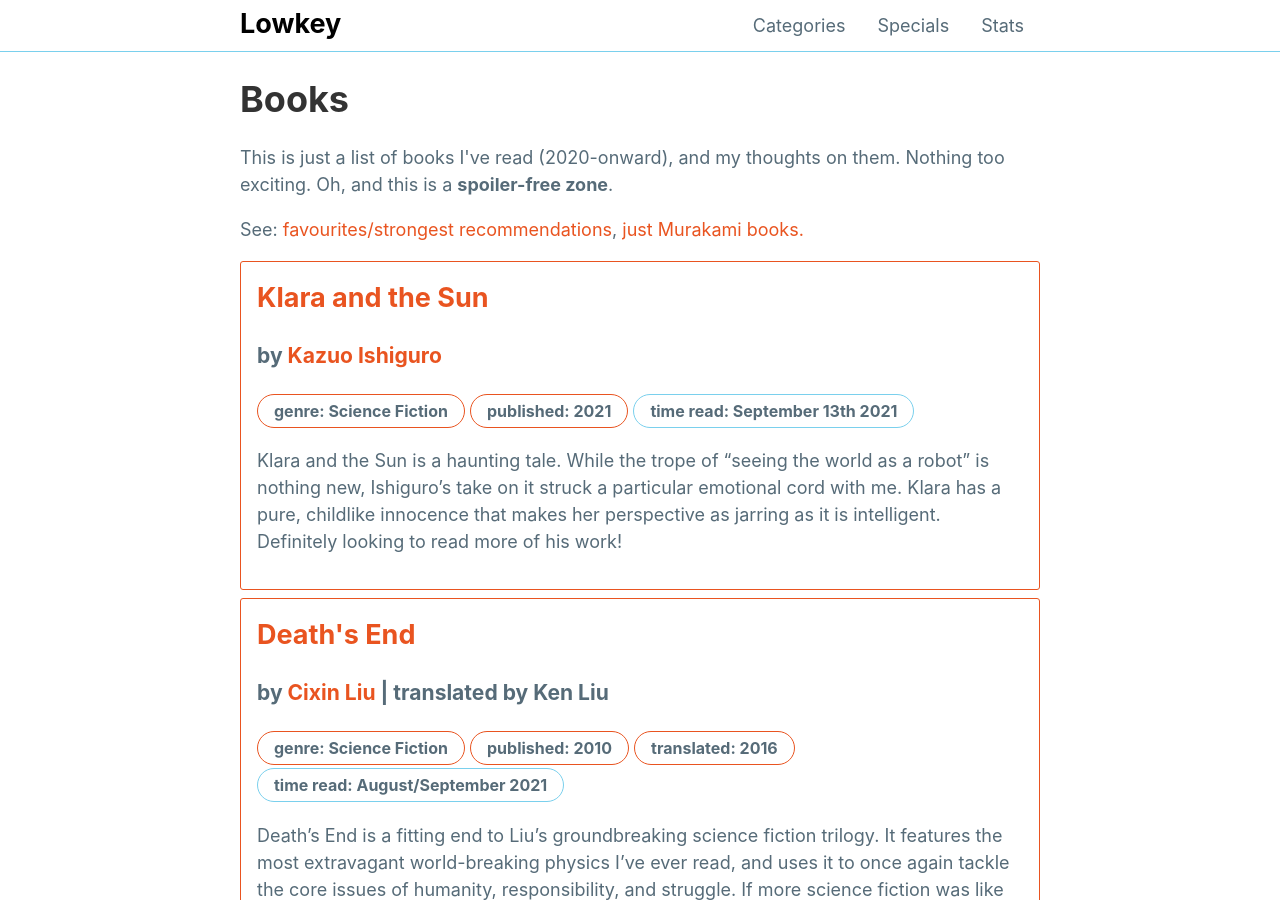
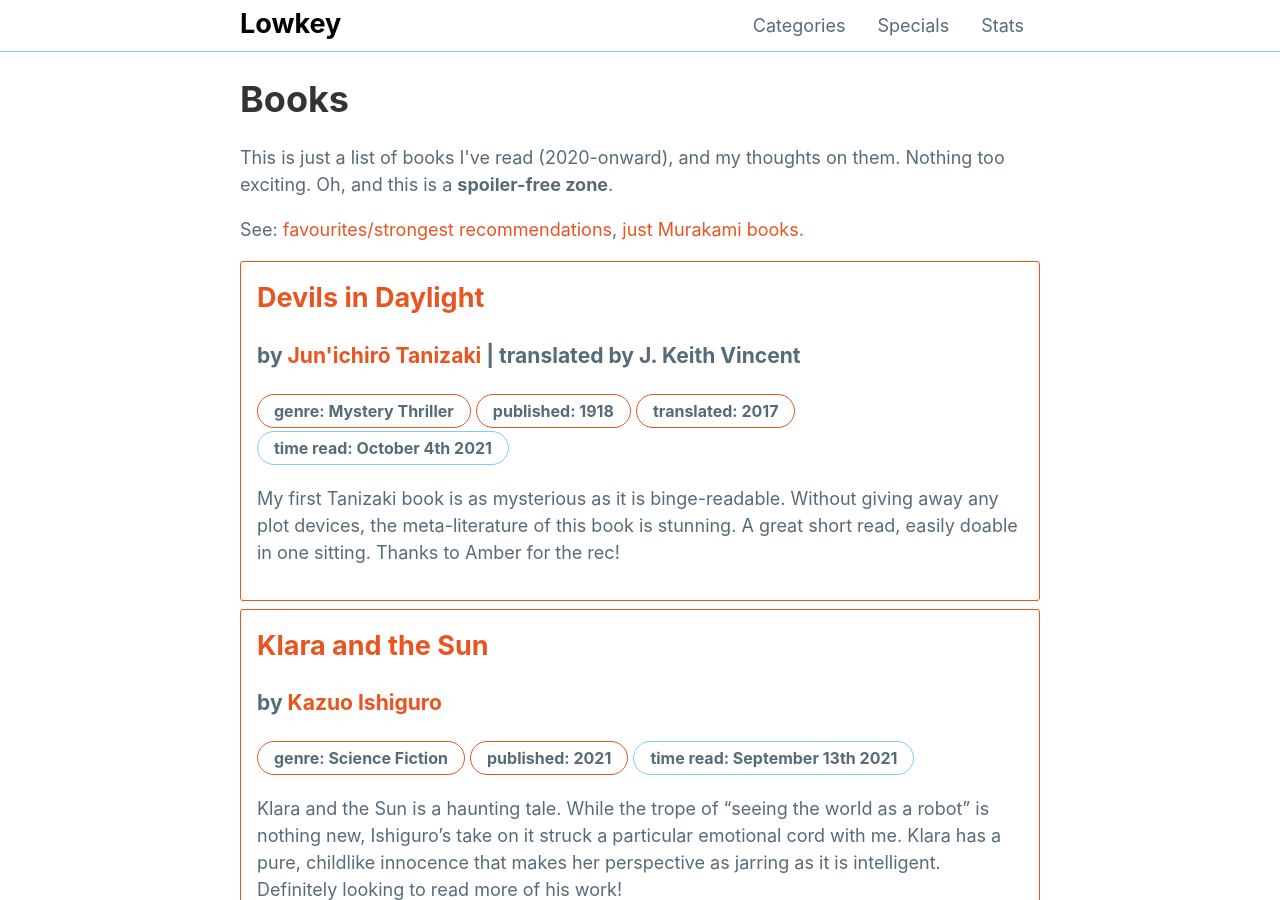
Before and after one commit to mattxwang/lowkey, a Jekyll site: the page built from stats/books.html, in a window 1280 px wide and 900 px high. Built offline with Jekyll 4.4.1, drawn with Linux system fonts in a browser that asks for light colours.

Commit message:
Devils in Daylight! thanks amber :)

```diff
--- a/_data/books.yml
+++ b/_data/books.yml
@@ -483,3 +483,13 @@ klaraandthesun:
   time_read: September 13th 2021
   thoughts: >
     Klara and the Sun is a haunting tale. While the trope of "seeing the world as a robot" is nothing new, Ishiguro's take on it struck a particular emotional cord with me. Klara has a pure, childlike innocence that makes her perspective as jarring as it is intelligent. Definitely looking to read more of his work!
+devilsindaylight:
+  title: Devils in Daylight
+  author: Jun'ichirō Tanizaki
+  translator: J. Keith Vincent
+  genre: Mystery Thriller
+  year_published: 1918
+  year_translated: 2017
+  time_read: October 4th 2021
+  thoughts: >
+    My first Tanizaki book is as mysterious as it is binge-readable. Without giving away any plot devices, the meta-literature of this book is stunning. A great short read, easily doable in one sitting. Thanks to Amber for the rec!
```
